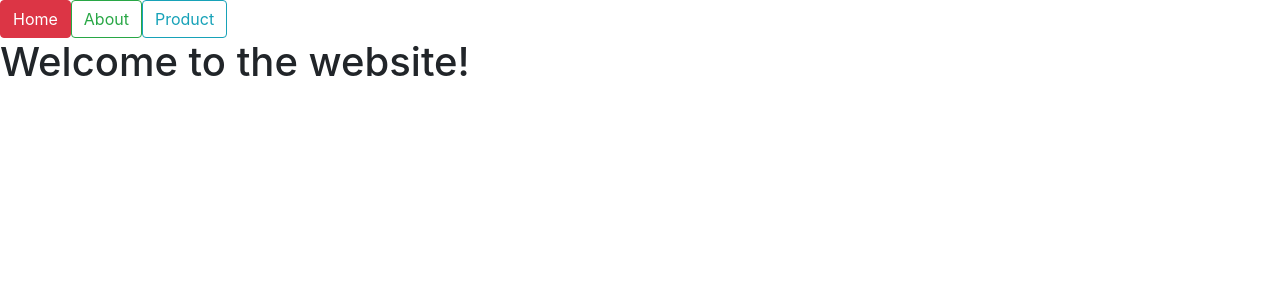
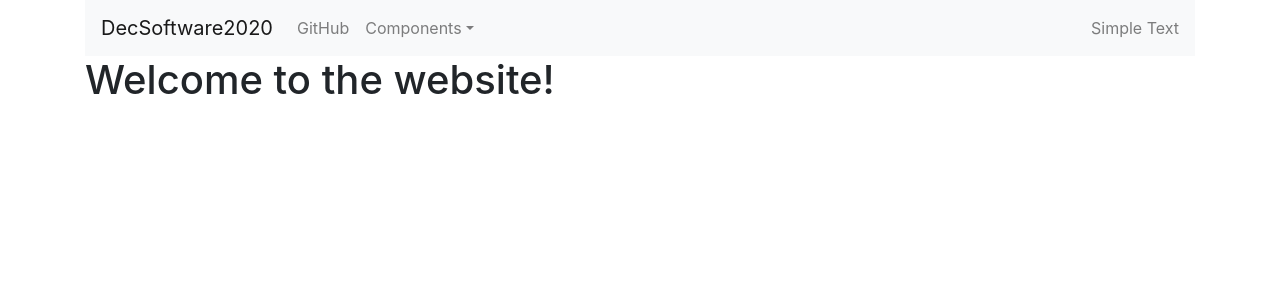
Before and after one commit to savannahvaith/DEC20-MERN, a React (Create React App) app in the folder frontend/: page / in a window 1280 px wide. Shown: the top 300 px of the page. Built offline with nearby package versions, Linux system fonts and the light colour scheme; the HTML template or start-up script is replaced by a standard one.

Commit message:
SV: Added Routing to different concepts

```diff
--- a/frontend/src/App.js
+++ b/frontend/src/App.js
@@ -1,29 +1,48 @@
 'use strict';
 
-import Nav from "./Components/09-Routing/Nav";
+
 import { BrowserRouter as Router, Route, Switch } from 'react-router-dom';
 import Home from './Components/09-Routing/Home';
-import About from './Components/09-Routing/About';
-import Product from './Components/09-Routing/Product';
-import User from "./Components/09-Routing/User";
+import Overview from "./Components/Overview";
+import EndContact from './Components/03-Props/ContactCard-Example/EndContact';
+import User from './Components/03-Props/Static-Data/User';
+import HomePage from './Components/05-States/Exercises/HomePage';
+import SearchableList from './Components/07-LiftingStates/SearchableList';
+import ProductManager from './Components/07-LiftingStates/Exercise/ProductManager';
+import Clock from './Components/08-Hooks/Clock';
+import Greet from './Components/08-Hooks/Exercise/Greet';
+import LessText from './Components/08-Hooks/Exercise/LessText';
+
+
 
 const App = () => {
   return (
-    <div className="App">
+    <div className="container">
       <Router>
-        <Nav />
+        <Overview />
         <Switch>
           <Route path="/" exact>
             <Home />
           </Route>
-          <Route path="/about">
-            <About />
+          <Route path="/Prop">
+            <EndContact/>
           </Route>
-          <Route path="/shop">
-            <Product />
+          <Route path="/User">
+            <User />
           </Route>
-          <Route path="/user/:id">
-            <User />
+          <Route path="/States">
+            <HomePage/>
+          </Route>
+          <Route path="/Lifting-States/Searchable">
+            <SearchableList/>
+          </Route>
+          <Route path="/Lifting-States/ProductManager">
+            <ProductManager/>
+          </Route>
+          <Route path="/UseEffect">
+            <Clock/>
+            <Greet name="Savannah"/>
+            <LessText text="Hello friends, how you doing today" maxLength={5}/>
           </Route>
         </Switch>
       </Router>
--- /dev/null
+++ b/frontend/src/Components/Overview.jsx
@@ -0,0 +1,67 @@
+import {
+    Collapse,
+    Navbar,
+    NavbarToggler,
+    NavbarBrand,
+    Nav,
+    NavItem,
+    NavLink,
+    UncontrolledDropdown,
+    DropdownToggle,
+    DropdownMenu,
+    DropdownItem,
+    NavbarText
+} from 'reactstrap';
+import {useState} from 'react';
+const Overview = () => {
+    const [isOpen, setIsOpen] = useState(false);
+
+    const toggle = () => setIsOpen(!isOpen);
+
+    return (
+        <div>
+            <Navbar color="light" light expand="md">
+                <NavbarBrand href="/">DecSoftware2020</NavbarBrand>
+                <NavbarToggler onClick={toggle} />
+                <Collapse isOpen={isOpen} navbar>
+                    <Nav className="mr-auto" navbar>
+                        <NavItem>
+                            <NavLink href="https://github.com/savannahvaith/DEC20-MERN">GitHub</NavLink>
+                        </NavItem>
+                        <UncontrolledDropdown nav inNavbar>
+                            <DropdownToggle nav caret>
+                                Components
+                            </DropdownToggle>
+                            <DropdownMenu right>
+                                <DropdownItem>
+                                    <NavLink href="/Prop">Props</NavLink>
+                                </DropdownItem>
+                                <DropdownItem>
+                                    <NavLink href="/User">Static Data</NavLink>
+                                </DropdownItem>
+                                <DropdownItem>
+                                    <NavLink href="/States">States</NavLink>
+                                </DropdownItem>
+                                <DropdownItem>
+                                    <NavLink href="Lifting-States/Searchable">Lifting States (Searchable List)</NavLink>
+                                </DropdownItem>
+                                <DropdownItem>
+                                    <NavLink href="/Lifting-States/ProductManager">Lifting States (Product Manager)</NavLink>
+                                </DropdownItem>
+                                <DropdownItem>
+                                    <NavLink href="/UseEffect">UseEffect-Hooks</NavLink>
+                                </DropdownItem>
+                                <DropdownItem divider />
+                                <DropdownItem>
+                                    Reset
+                                </DropdownItem>
+                            </DropdownMenu>
+                        </UncontrolledDropdown>
+                    </Nav>
+                    <NavbarText>Simple Text</NavbarText>
+                </Collapse>
+            </Navbar>
+        </div>
+    )
+}
+export default Overview;
```
